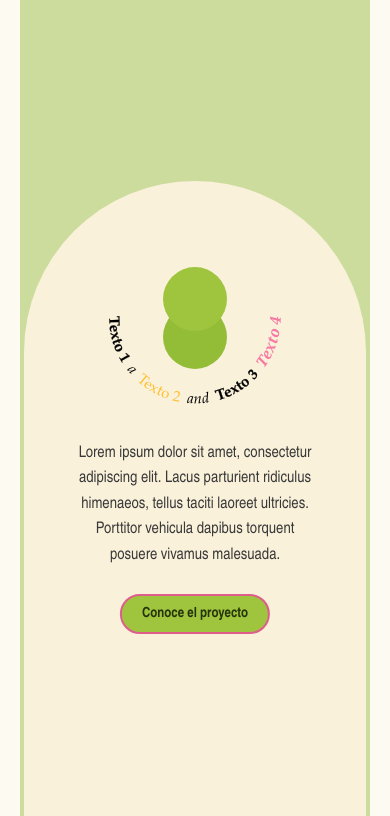
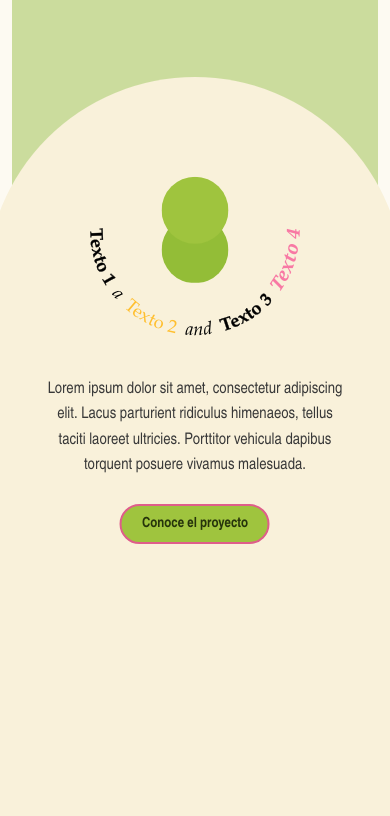
Before and after one commit to jrvrr/tico_web, a Next.js app: page / in a window 390 px wide. Shown: the part 1314-2130 px from the top of the page. Built offline with nearby package versions, Linux system fonts and the light colour scheme.

Commit message:
feat: componente y mejora de tamaño del componente

```diff
--- a/src/app/page.module.css
+++ b/src/app/page.module.css
@@ -186,7 +186,7 @@
 .introPanel {
   position: relative;
   container-type: inline-size;
-  height: 2500px;
+  height: 2800px;
   margin-top: 128px;
   overflow: hidden;
   background: #fdfaf2;
@@ -195,8 +195,8 @@
 .introPanel::before,
 .introPanel::after {
   position: absolute;
-  right: 20px;
-  left: 20px;
+  right: 14px;
+  left: 14px;
   background: var(--green);
   content: "";
 }
@@ -216,10 +216,10 @@
   position: absolute;
   top: calc(50vw + 360px);
   right: auto;
-  bottom: 85px;
+  bottom: 65px;
   left: 50%;
   z-index: 1;
-  width: min(90%, 1700px);
+  width: min(calc(96% + 60px), 1900px);
   container-type: inline-size;
   transform: translateX(-50%);
   background: var(--fond);
@@ -831,12 +831,19 @@
   }
 
   .introPanel {
-    height: 1500px;
+    height: 1560px;
     margin-top: 96px;
   }
 
   .creamPiece {
-    width: calc(100% - 48px);
+    top: calc(50vw + 280px);
+    width: calc(100% + 28px);
+  }
+
+  .introPanel::before,
+  .introPanel::after {
+    right: 12px;
+    left: 12px;
   }
 
   .greenShapeRow {
```
